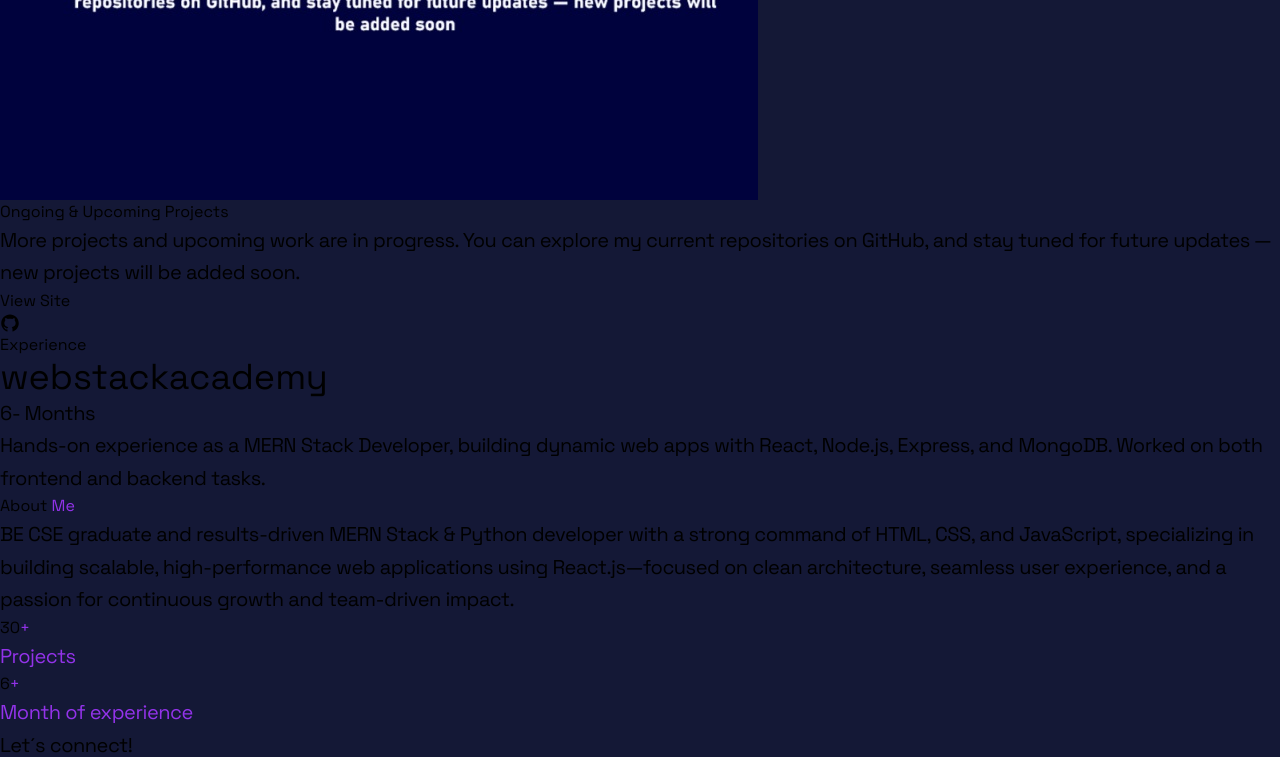
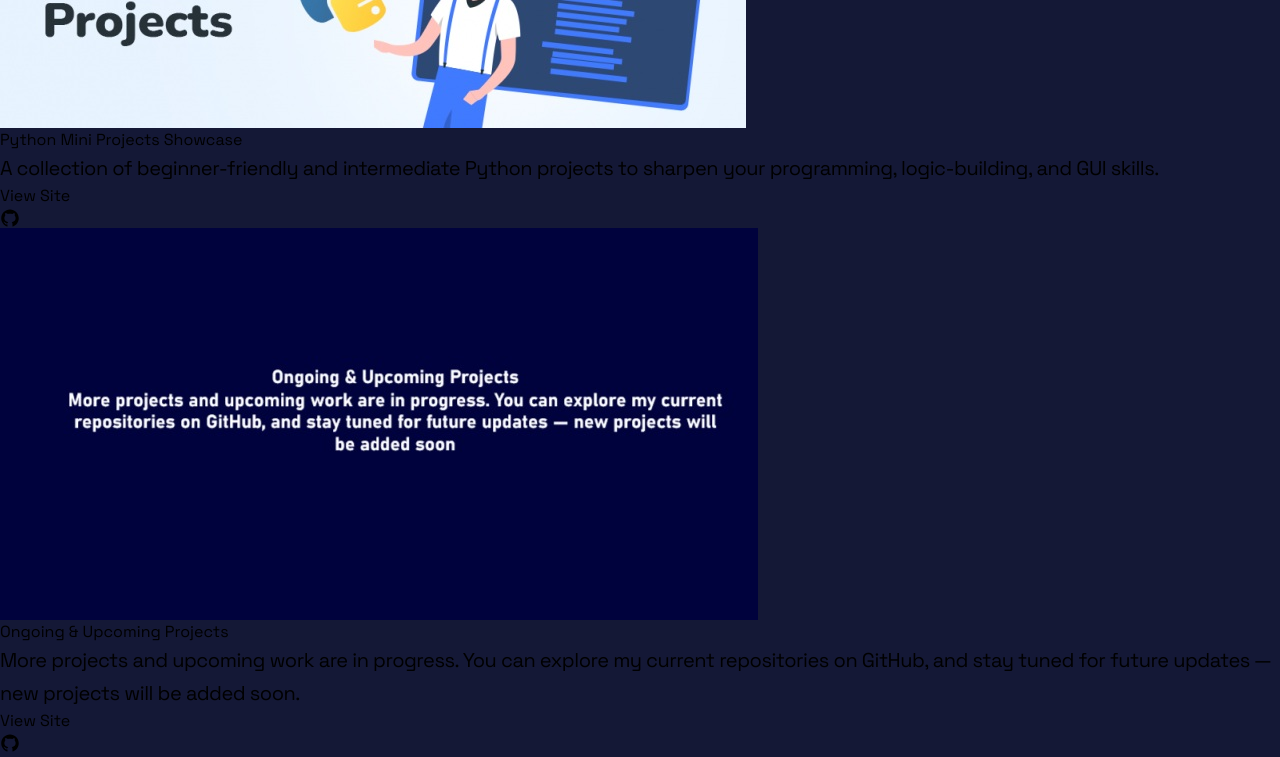
Before and after one commit to suryanag0999/suryanag-portfolio, a React (Vite) app: page / in a window 1280 px wide. Shown: the part 10400-11157 px from the top of the page. Built offline with nearby package versions, Linux system fonts and the light colour scheme.

Commit message:
Updated project files

```diff
--- a/src/components/Portfolio.jsx
+++ b/src/components/Portfolio.jsx
@@ -13,6 +13,7 @@ import project11 from "../assets/project11.jpg"
 import project12 from "../assets/project12.png"
 import project13 from "../assets/project13.jpg"
 import project14 from "../assets/project14.jpg"
+import Python1 from "../assets/Python.jpg"
 import { AiFillGithub, AiOutlineGithub } from 'react-icons/ai'
 import Reveal from './Reveal';
 
@@ -140,6 +141,15 @@ const projects = [
       },
     },
     {
+      img: Python1,
+      title: "Python Mini Projects Showcase",
+      description: "A collection of beginner-friendly and intermediate Python projects to sharpen your programming, logic-building, and GUI skills.",
+      links: {
+        site: "https://github.com/suryanag0999/Python-projects",
+        github: "https://github.com/suryanag0999/Python-projects",
+      },
+    },
+    {
       img: project14,
       title: "Ongoing & Upcoming Projects",
       description: "More projects and upcoming work are in progress. You can explore my current repositories on GitHub, and stay tuned for future updates — new projects will be added soon.",
```
Also changed, not shown: src/assets/Python.jpg (added).
